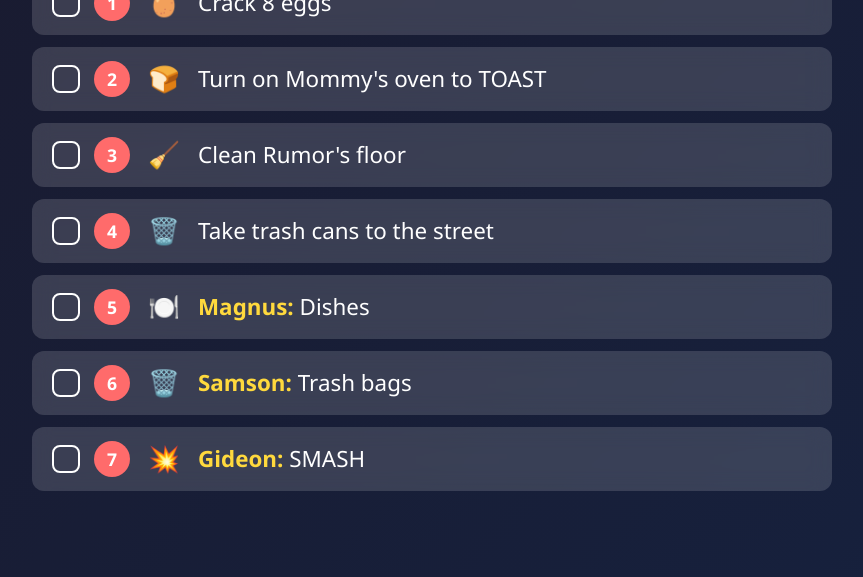
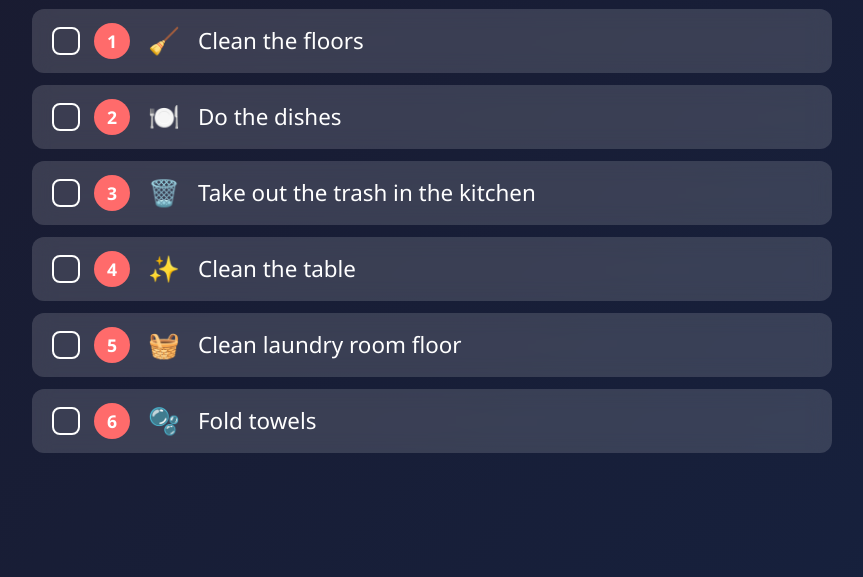
Before and after one commit to litlmike/kids-todo-display, a plain HTML site: page today.html in a window 1280 px wide. Shown: the part 223-800 px from the top of the page, without its empty margins (208-1071 px from the left). Drawn offline with Linux system fonts and the light colour scheme.

Commit message:
Sunday morning chores

```diff
--- a/today.html
+++ b/today.html
@@ -104,13 +104,12 @@
   <h1>🏠 Sunday Morning Jobs 🏠</h1>
 
   <div class="tasks">
-    <div class="task"><div class="checkbox"></div><span class="task-num">1</span><span class="task-icon">🥚</span><span class="task-text">Crack 8 eggs</span></div>
-    <div class="task"><div class="checkbox"></div><span class="task-num">2</span><span class="task-icon">🍞</span><span class="task-text">Turn on Mommy's oven to TOAST</span></div>
-    <div class="task"><div class="checkbox"></div><span class="task-num">3</span><span class="task-icon">🧹</span><span class="task-text">Clean Rumor's floor</span></div>
-    <div class="task"><div class="checkbox"></div><span class="task-num">4</span><span class="task-icon">🗑️</span><span class="task-text">Take trash cans to the street</span></div>
-    <div class="task"><div class="checkbox"></div><span class="task-num">5</span><span class="task-icon">🍽️</span><span class="task-text"><span class="assign">Magnus:</span> Dishes</span></div>
-    <div class="task"><div class="checkbox"></div><span class="task-num">6</span><span class="task-icon">🗑️</span><span class="task-text"><span class="assign">Samson:</span> Trash bags</span></div>
-    <div class="task"><div class="checkbox"></div><span class="task-num">7</span><span class="task-icon">💥</span><span class="task-text"><span class="assign">Gideon:</span> SMASH</span></div>
+    <div class="task"><div class="checkbox"></div><span class="task-num">1</span><span class="task-icon">🧹</span><span class="task-text">Clean the floors</span></div>
+    <div class="task"><div class="checkbox"></div><span class="task-num">2</span><span class="task-icon">🍽️</span><span class="task-text">Do the dishes</span></div>
+    <div class="task"><div class="checkbox"></div><span class="task-num">3</span><span class="task-icon">🗑️</span><span class="task-text">Take out the trash in the kitchen</span></div>
+    <div class="task"><div class="checkbox"></div><span class="task-num">4</span><span class="task-icon">✨</span><span class="task-text">Clean the table</span></div>
+    <div class="task"><div class="checkbox"></div><span class="task-num">5</span><span class="task-icon">🧺</span><span class="task-text">Clean laundry room floor</span></div>
+    <div class="task"><div class="checkbox"></div><span class="task-num">6</span><span class="task-icon">🫧</span><span class="task-text">Fold towels</span></div>
   </div>
 
   <!-- Hidden canvas to prevent webOS screensaver -->
```
